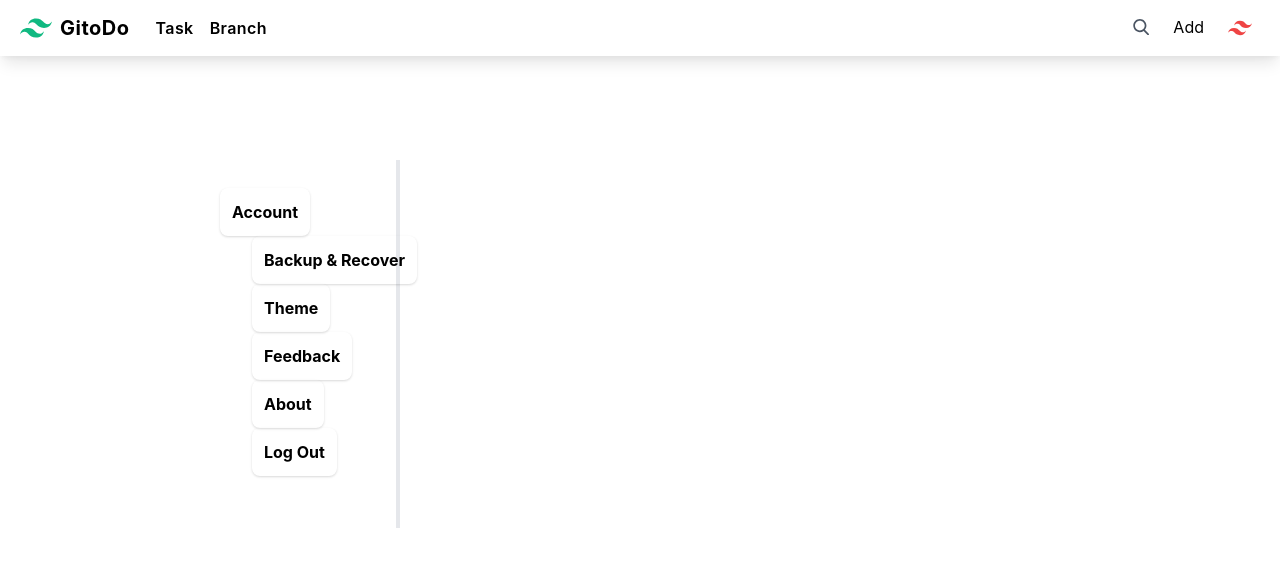
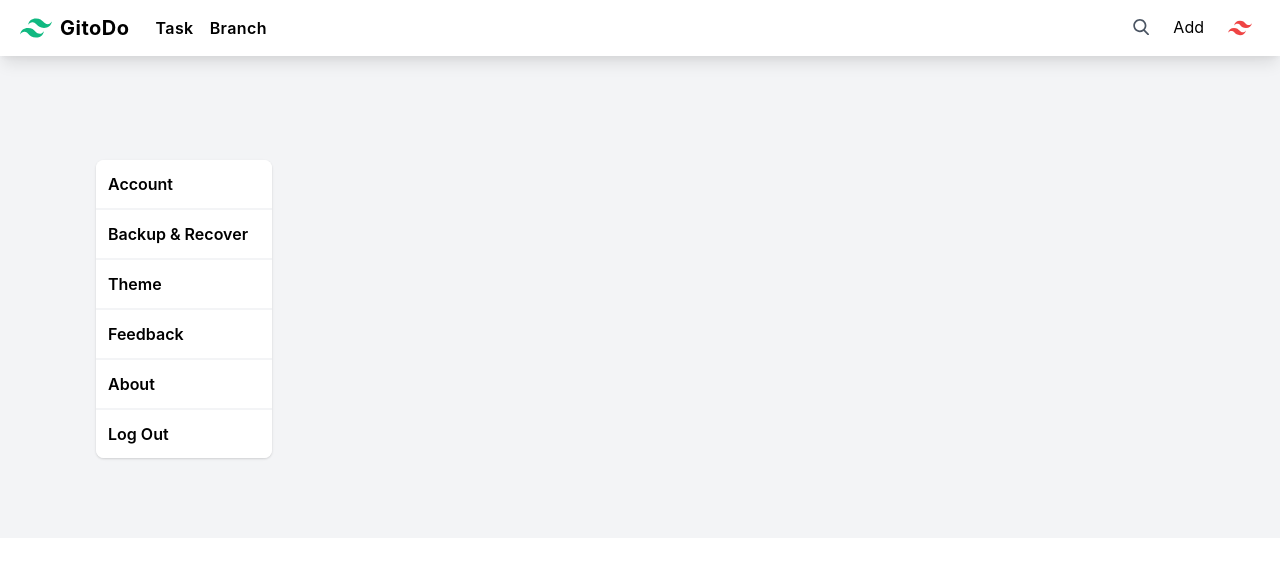
Before and after one commit to blablablachang/gitodo-profile, a Next.js app: page / in a window 1280 px wide. Shown: the top 566 px of the page. Built offline with nearby package versions, Linux system fonts and the light colour scheme.

Commit message:
Profile: rerender the nav button

```diff
--- a/components/Btn.js
+++ b/components/Btn.js
@@ -1,17 +1,14 @@
 import React from 'react';
 import Link from 'next/link';
-import styles from "../styles/Home.module.css";
 
 export const Btn = props => {
 
     return (
         <>
-        <Link>
-        <div className={styles.btn}>
-            <button className="w-50 max-w-xs space-x-4 font-bold hover:bg-gray-200 hover:text-black p-3 shadow rounded-lg">
+        <Link href='/'>
+            <a className={props.multiclass + " border-gray-100 bg-white font-semibold hover:bg-gray-200 hover:text-black p-3 text-left"}>
                 {props.text}
-            </button><br></br>
-        </div>
+            </a>
         </Link>
         </>
     );
--- a/components/Profile.js
+++ b/components/Profile.js
@@ -1,5 +1,4 @@
 import React from 'react';
-import styles from "../styles/Home.module.css";
 import { Btn } from './Btn';
 
 export default class Profile extends React.Component{
@@ -10,15 +9,15 @@ export default class Profile extends React.Component{
   render() {
     return(
       <>
-        <div className="border-r-4 w-60 mt-40 ml-40 mr-40 p-5 row fixed-left">
-          <div className={styles.btnSet}>
-            <Btn text="Account" />
-            <Btn text="Backup & Recover" target="nav_bak" />
-            <Btn text="Theme" target="nav_theme" />
-            <Btn text="Feedback" target = "nav_feedback" />
-            <Btn text="About" target="nav_about" />
-            <Btn text="Log Out" />
-          </div>
+        <div className="sm:pt-40 pt-32 sm:ml-24 ml-5 sm:w-44 w-auto mr-5">
+          <nav className='container flex-col flex bg-white shadow rounded-t-lg rounded-b-lg'>
+            <Btn text="Account" multiclass='rounded-t-lg border-b-2'/>
+            <Btn text="Backup & Recover" target="nav_bak" multiclass='border-b-2'/>
+            <Btn text="Theme" target="nav_theme" multiclass='border-b-2' />
+            <Btn text="Feedback" target = "nav_feedback" multiclass='border-b-2'/>
+            <Btn text="About" target="nav_about" multiclass='border-b-2'/>
+            <Btn text="Log Out" multiclass='rounded-b-lg'/>
+          </nav>
         </div>
       </>
     );
--- a/pages/index.js
+++ b/pages/index.js
@@ -14,7 +14,7 @@ export default function Home() {
 
       <Header></Header>
 
-      <main className={styles.main}>
+      <main className={styles.main + ' bg-gray-100'}>
         <Profile></Profile>
       </main>
     </div>
--- a/styles/Home.module.css
+++ b/styles/Home.module.css
@@ -102,11 +102,7 @@
 }
 
 .btn{
-  width:13rem;
   text-align: left;
-  font-weight: bold;
-  padding: 0.5rem 2rem;
-  display: inline;
 }
 
 .logOut {
@@ -115,8 +111,7 @@
 }
 
 .btnSet{
-  margin: 0.5rem 0 0.5rem 0 ;
-  padding: 0 0.5rem 0;
+  padding: 0;
 }
 
 @media (max-width: 600px) {
```
Also changed, not shown: 1 other file (tests, documents, lock files or other folders).
